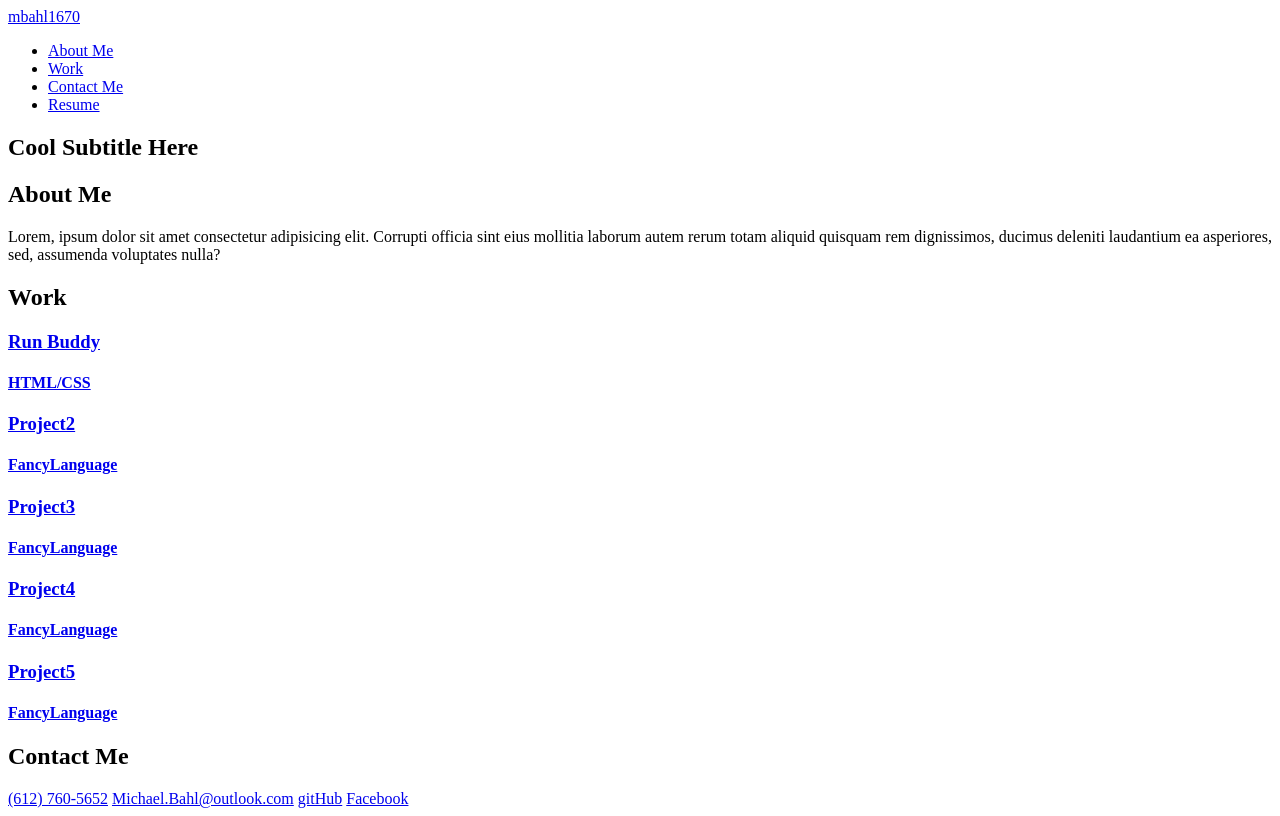
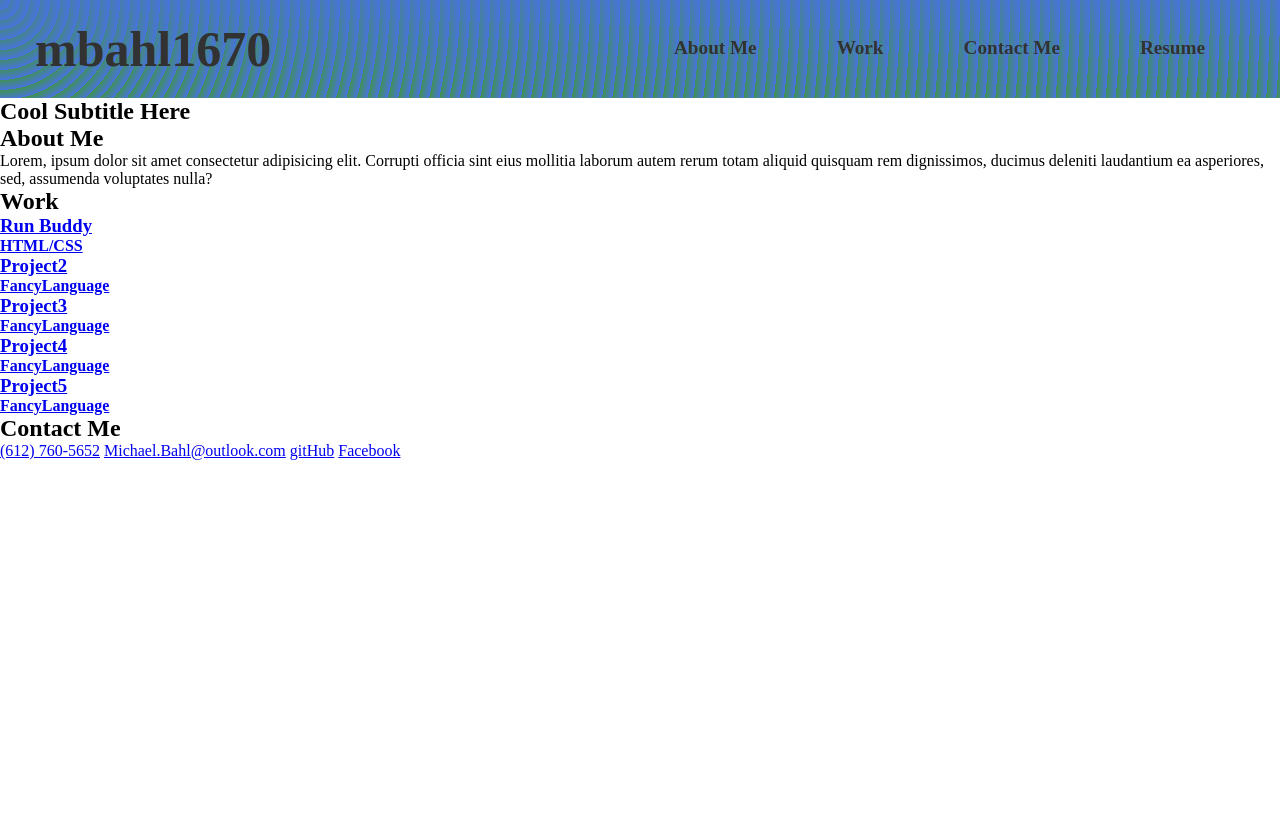
Before and after one commit to mbahl1670/ch2-portfolio-mjb, a plain HTML site: page index.html in a window 1280 px wide. Drawn offline with Linux system fonts and the light colour scheme.

Commit message:
added resume, started working on styling for the header

```diff
--- a/assets/css/style.css
+++ b/assets/css/style.css
@@ -0,0 +1,48 @@
+/* remove the built in margin and padding using a universal selector */
+* {
+    margin: 0;
+    padding: 0;
+    box-sizing: border-box;
+}
+
+/* HEADER STYLES START */
+header {
+    background-color: #1b50d7;
+    opacity: 0.8;
+    background-image:  repeating-radial-gradient( circle at 0 0, transparent 0, #1b50d7 10px ), repeating-linear-gradient( #107a1f55, #107a1f );
+    padding: 20px 35px;
+    display: flex;
+    justify-content: space-between;
+    flex-wrap: wrap;
+}
+
+header h1 {
+    font-weight: bold;
+    font-size: 50px;
+    margin: 0;
+}
+
+header a {
+    color: black;
+    font-weight: bold;
+    text-decoration: none;
+}
+
+header nav {
+    margin: 7px 0;
+}
+
+header nav ul {
+    display: flex;
+    flex-wrap: wrap;
+    justify-content: space-between;
+    list-style: none;
+}
+
+header nav ul li {
+    padding: 10px 40px;
+    font-weight: lighter;
+    font-size: 1.5vw;
+}
+
+/* HEADER STYLES END */
--- a/index.html
+++ b/index.html
@@ -3,13 +3,15 @@
 
 <head>
     <meta charset="UTF-8" />
-    <link rel="spreadsheet" href="./assets/css/style.css">
+    <link rel="stylesheet" href="./assets/css/style.css">
     <title>Michael James Bahl's Portfolio</title>
 </head>
 
 <body>
     <header>
-        <a href="/">mbahl1670</a>
+        <h1>
+            <a href="./index.html">mbahl1670</a>
+        </h1>
         <nav>
             <ul>
                 <li>
@@ -22,7 +24,7 @@
                     <a href="#contact-me">Contact Me</a>
                 </li>
                 <li>
-                    <a href="#">Resume</a>
+                    <a href="./assets/MJBresume.pdf">Resume</a>
                 </li>
             </ul>
         </nav>
@@ -45,7 +47,7 @@
             <div class="projects">
 
                 <a href="https://mbahl1670.github.io/run-buddy/">
-                <article class="Run-Buddy">
+                <article class="project1">
                     <h3>Run Buddy</h3>
                     <h4>HTML/CSS</h4>
                 </article>
```
Also changed, not shown: assets/images/hero-bg.jpg (added), 1 other file.
